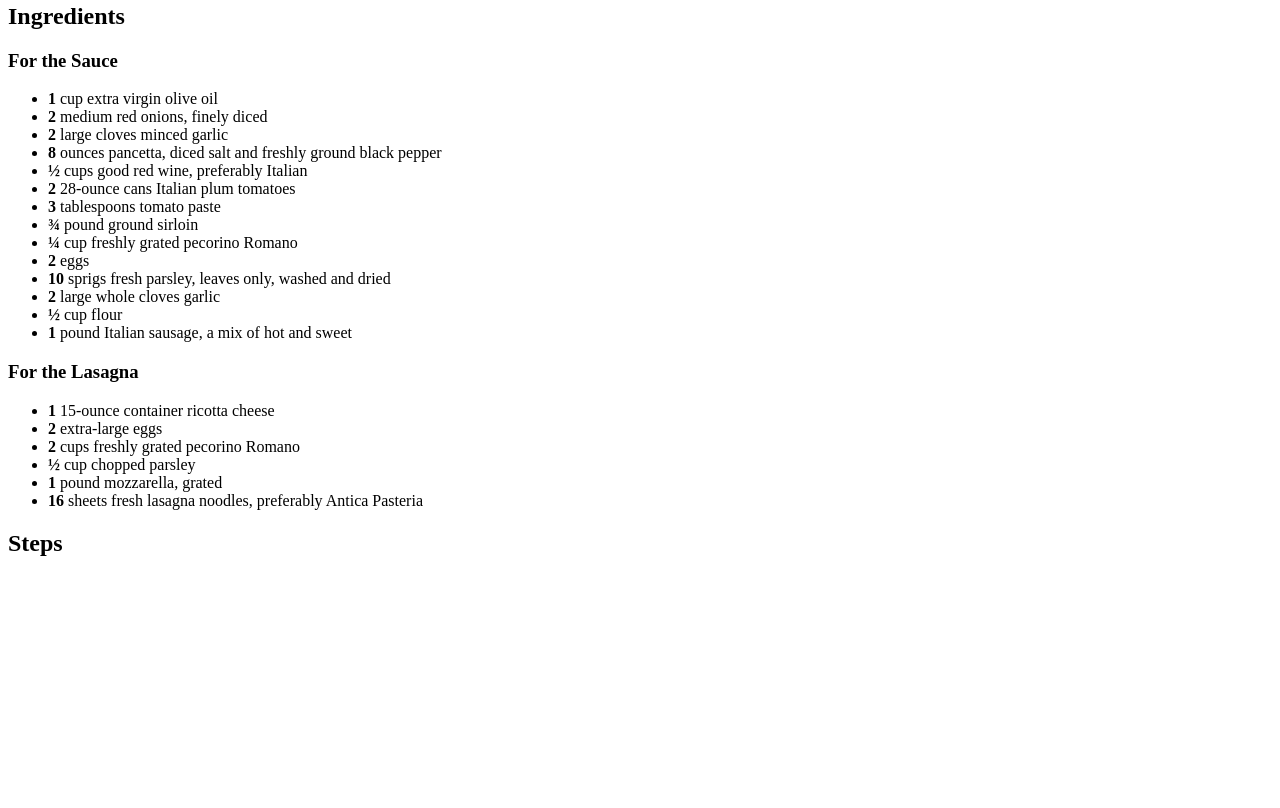
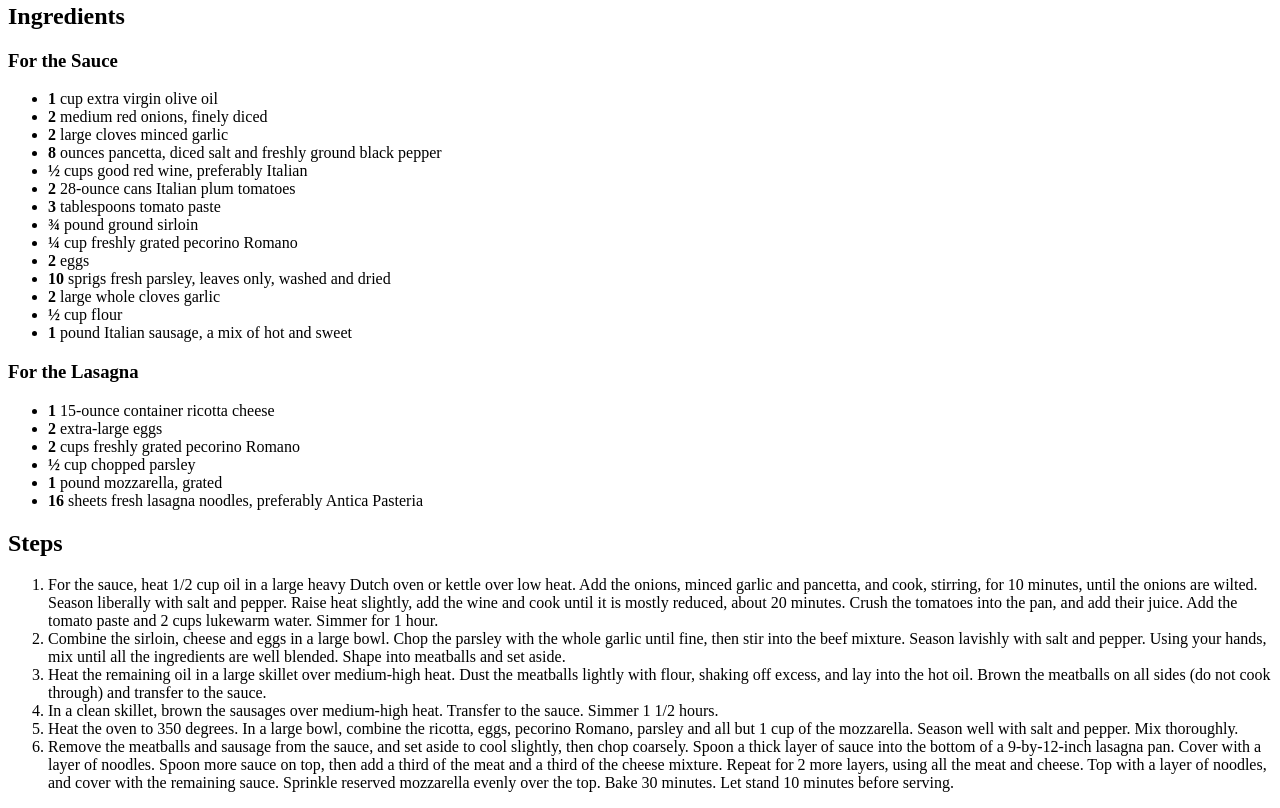
Before and after one commit to DanArcos/odin-recipes, a plain HTML site: page recipes/lasagna.html in a window 1280 px wide. Shown: the part 542-1350 px from the top of the page. Before the commit the page ends 1118 px from the top, so only its background shows below. Drawn offline with Linux system fonts and the light colour scheme.

Commit message:
Lasagna Page - - Added steps page

```diff
--- a/recipes/lasagna.html
+++ b/recipes/lasagna.html
@@ -56,6 +56,47 @@
       </li>
     </ul>
     <h2>Steps</h2>
-    <ol></ol>
+    <ol>
+      <li>
+        For the sauce, heat 1/2 cup oil in a large heavy Dutch oven or kettle
+        over low heat. Add the onions, minced garlic and pancetta, and cook,
+        stirring, for 10 minutes, until the onions are wilted. Season liberally
+        with salt and pepper. Raise heat slightly, add the wine and cook until
+        it is mostly reduced, about 20 minutes. Crush the tomatoes into the pan,
+        and add their juice. Add the tomato paste and 2 cups lukewarm water.
+        Simmer for 1 hour.
+      </li>
+      <li>
+        Combine the sirloin, cheese and eggs in a large bowl. Chop the parsley
+        with the whole garlic until fine, then stir into the beef mixture.
+        Season lavishly with salt and pepper. Using your hands, mix until all
+        the ingredients are well blended. Shape into meatballs and set aside.
+      </li>
+      <li>
+        Heat the remaining oil in a large skillet over medium-high heat. Dust
+        the meatballs lightly with flour, shaking off excess, and lay into the
+        hot oil. Brown the meatballs on all sides (do not cook through) and
+        transfer to the sauce.
+      </li>
+      <li>
+        In a clean skillet, brown the sausages over medium-high heat. Transfer
+        to the sauce. Simmer 1 1/2 hours.
+      </li>
+      <li>
+        Heat the oven to 350 degrees. In a large bowl, combine the ricotta,
+        eggs, pecorino Romano, parsley and all but 1 cup of the mozzarella.
+        Season well with salt and pepper. Mix thoroughly.
+      </li>
+      <li>
+        Remove the meatballs and sausage from the sauce, and set aside to cool
+        slightly, then chop coarsely. Spoon a thick layer of sauce into the
+        bottom of a 9-by-12-inch lasagna pan. Cover with a layer of noodles.
+        Spoon more sauce on top, then add a third of the meat and a third of the
+        cheese mixture. Repeat for 2 more layers, using all the meat and cheese.
+        Top with a layer of noodles, and cover with the remaining sauce.
+        Sprinkle reserved mozzarella evenly over the top. Bake 30 minutes. Let
+        stand 10 minutes before serving.
+      </li>
+    </ol>
   </body>
 </html>
```
